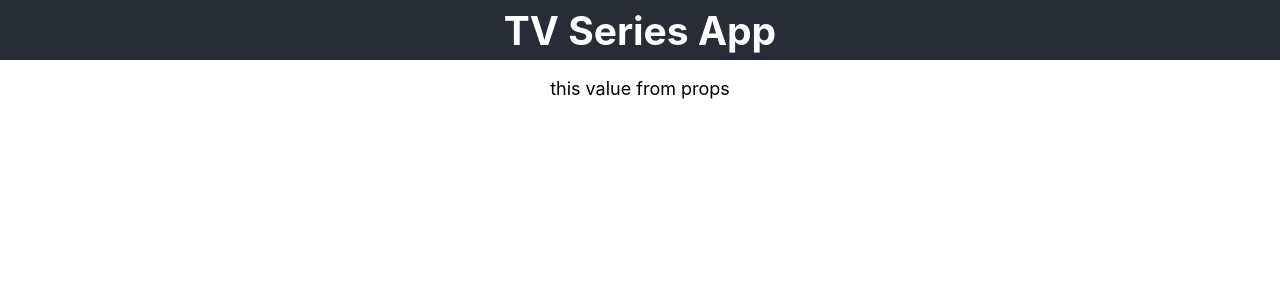
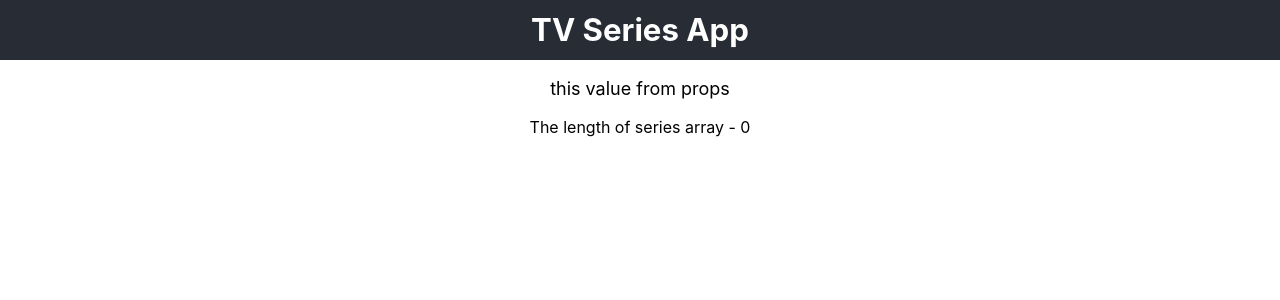
Before and after one commit to akasaki92/react-fundamentals, a React (Create React App) app: page / in a window 1280 px wide. Shown: the top 300 px of the page. Built offline with nearby package versions, Linux system fonts and the light colour scheme.

Commit message:
react state

```diff
--- a/src/components/App/App.css
+++ b/src/components/App/App.css
@@ -9,7 +9,7 @@
 }
 
 .App-title {
-  font-size: 1.5em;
+  font-size: 1.2em;
 }
 .App-intro {
   font-size: large;
--- a/src/components/App/App.js
+++ b/src/components/App/App.js
@@ -3,6 +3,11 @@ import './App.css';
 import Intro from '../Intro/Intro';
 
 class App extends Component {
+  state = {
+    series: []
+  }
+
+
   render(){
     return (
       <div className="App">
@@ -10,6 +15,7 @@ class App extends Component {
           <h1 className="App-title">TV Series App</h1>
         </header>
         <Intro message="this value from props"/>
+        The length of series array - {this.state.series.length}
       </div>
     );
   }
```
